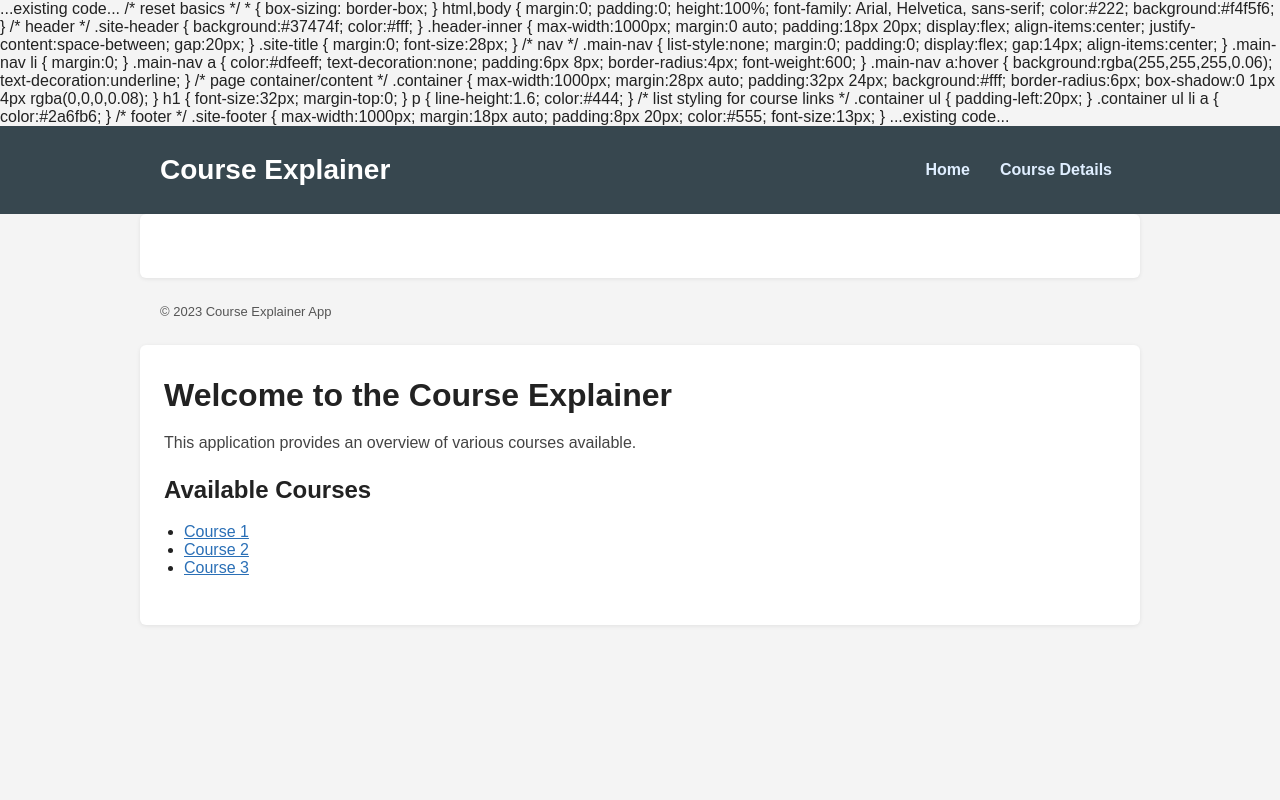
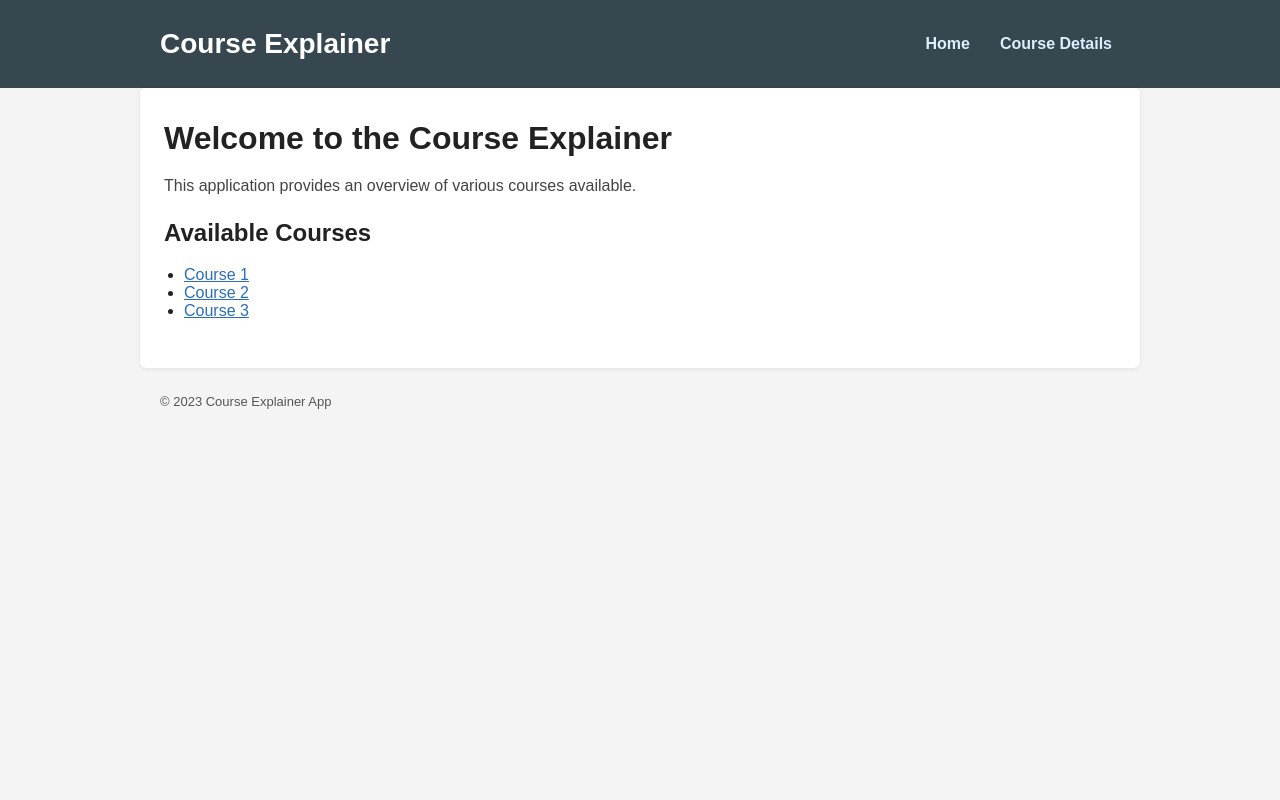
Before and after one commit to harinik90/claude_ops, a Flask app: page / in a window 1280 px wide. Run offline with Flask 3, Linux system fonts and the light colour scheme.

Commit message:
Fix home page error: remove CSS from layout.html and fix template inheritance
- Remove CSS code accidentally embedded as raw text in layout.html
- Fix index.html to use {% extends %} instead of {% include %}

Co-authored-by: Harini Kancharana <harinik90@users.noreply.github.com>

```diff
--- a/src/templates/index.html
+++ b/src/templates/index.html
@@ -1,14 +1,6 @@
-<!DOCTYPE html>
-<html lang="en">
-<head>
-    <meta charset="UTF-8">
-    <meta name="viewport" content="width=device-width, initial-scale=1.0">
-    <link rel="stylesheet" href="{{ url_for('static', filename='css/styles.css') }}">
-    <title>Course Explainer</title>
-</head>
-<body>
-    {% include 'layout.html' %}
-    <div class="container">
+{% extends 'layout.html' %}
+
+{% block content %}
 <h1>Welcome to the Course Explainer</h1>
 <p>This application provides an overview of various courses available.</p>
 <h2>Available Courses</h2>
@@ -17,6 +9,4 @@
     <li><a href="{{ url_for('course', course_id=2) }}">Course 2</a></li>
     <li><a href="{{ url_for('course', course_id=3) }}">Course 3</a></li>
 </ul>
-    </div>
-</body>
-</html>
+{% endblock %}
--- a/src/templates/layout.html
+++ b/src/templates/layout.html
@@ -7,34 +7,7 @@
   <link rel="stylesheet" href="{{ url_for('static', filename='css/styles.css') }}">
 </head>
 <body>
-...existing code...
-/* reset basics */
-* { box-sizing: border-box; }
-html,body { margin:0; padding:0; height:100%; font-family: Arial, Helvetica, sans-serif; color:#222; background:#f4f5f6; }
-
-/* header */
-.site-header { background:#37474f; color:#fff; }
-.header-inner { max-width:1000px; margin:0 auto; padding:18px 20px; display:flex; align-items:center; justify-content:space-between; gap:20px; }
-.site-title { margin:0; font-size:28px; }
-
-/* nav */
-.main-nav { list-style:none; margin:0; padding:0; display:flex; gap:14px; align-items:center; }
-.main-nav li { margin:0; }
-.main-nav a { color:#dfeeff; text-decoration:none; padding:6px 8px; border-radius:4px; font-weight:600; }
-.main-nav a:hover { background:rgba(255,255,255,0.06); text-decoration:underline; }
-
-/* page container/content */
-.container { max-width:1000px; margin:28px auto; padding:32px 24px; background:#fff; border-radius:6px; box-shadow:0 1px 4px rgba(0,0,0,0.08); }
-h1 { font-size:32px; margin-top:0; }
-p { line-height:1.6; color:#444; }
-
-/* list styling for course links */
-.container ul { padding-left:20px; }
-.container ul li a { color:#2a6fb6; }
-
-/* footer */
-.site-footer { max-width:1000px; margin:18px auto; padding:8px 20px; color:#555; font-size:13px; }
-...existing code...  <header class="site-header">
+  <header class="site-header">
     <div class="header-inner">
       <h1 class="site-title">Course Explainer</h1>
       <nav>
```
Lines whose indentation alone changed are shown as unchanged.
